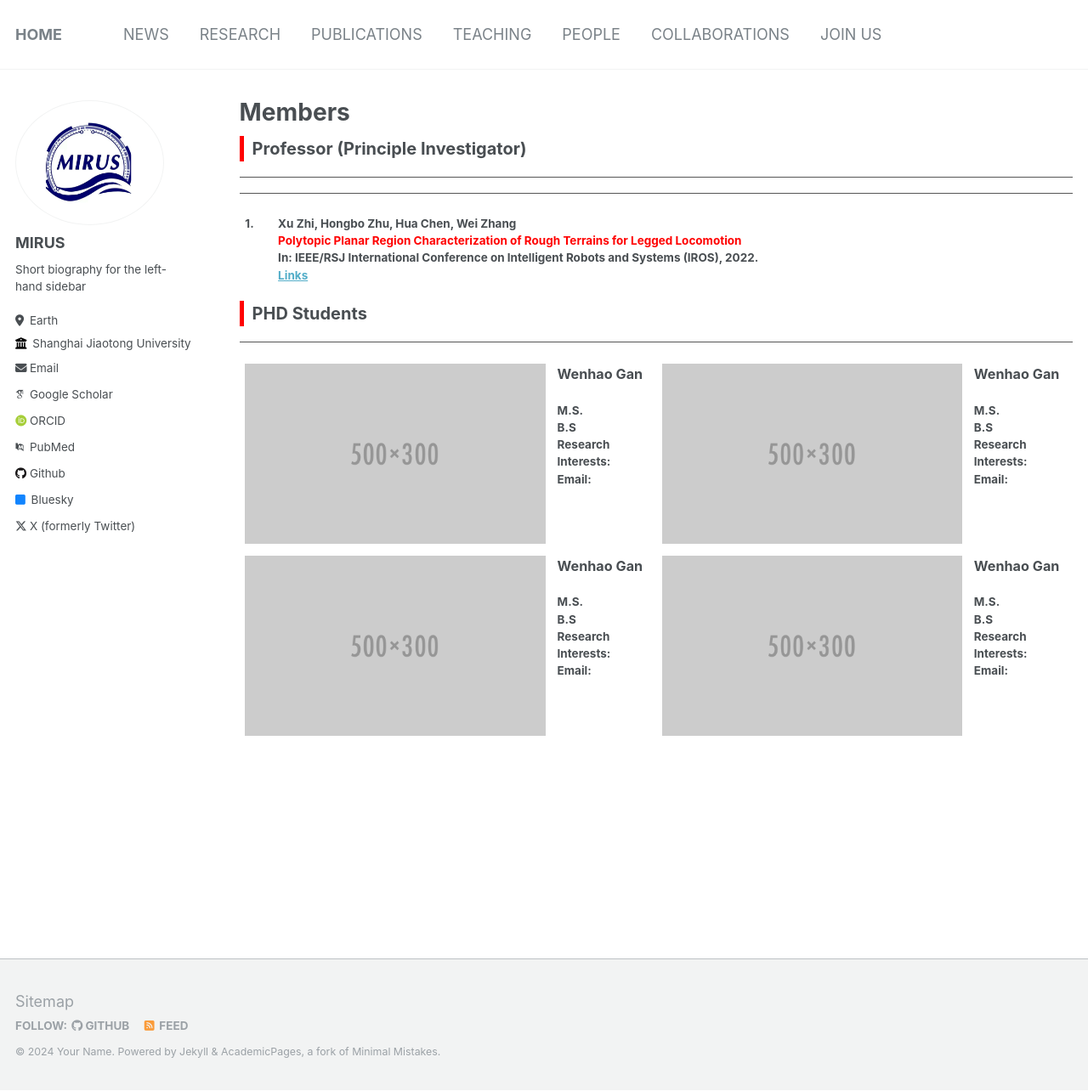
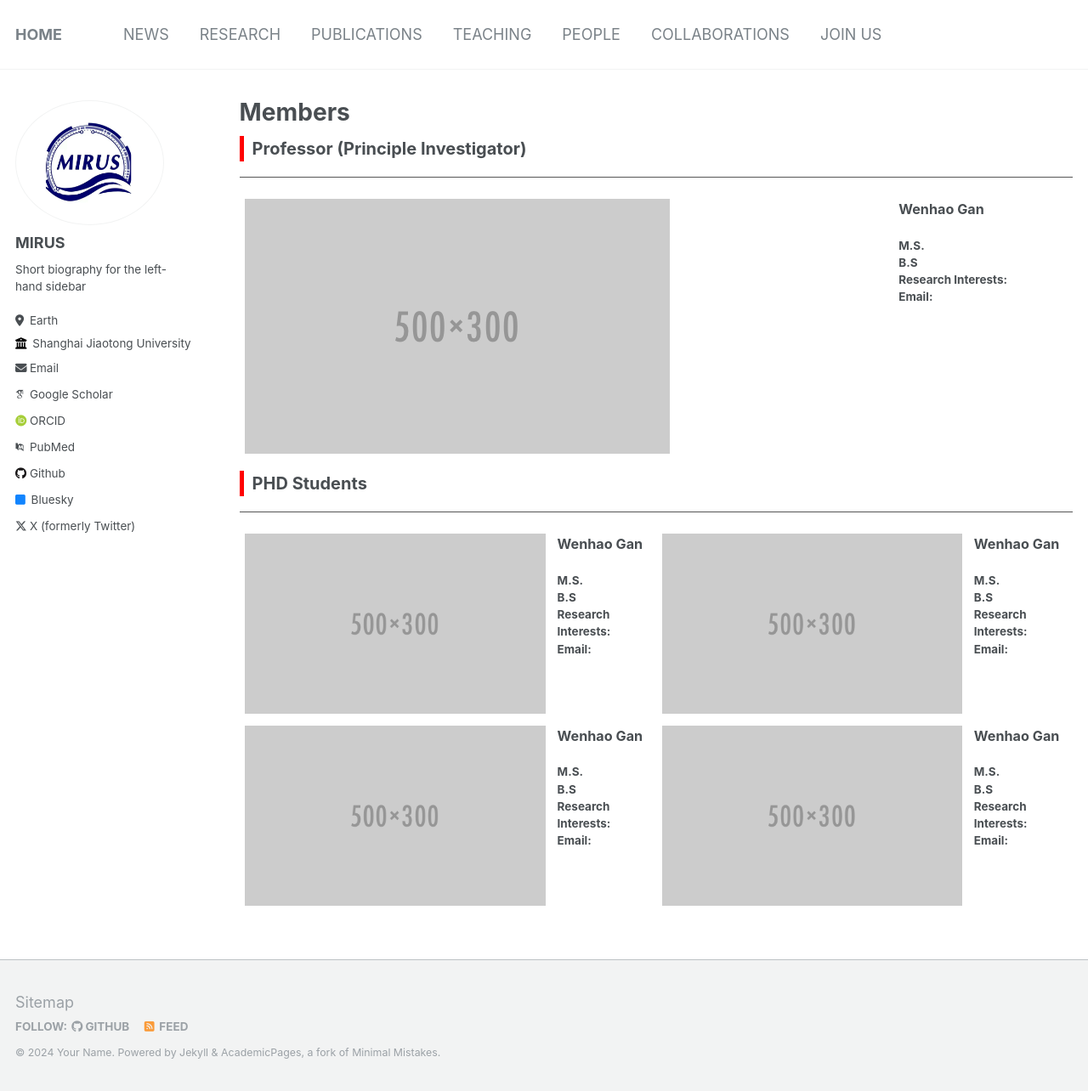
Before and after one commit to SJTU-MIRUS/MIRUS.github.io, a Jekyll site: the page built from _pages/people.md, in a window 1280 px wide and 1284 px high. Shown: the whole window at 85% size. Built offline with Jekyll 4.4.1, drawn with Linux system fonts in a browser that asks for light colours; some web fonts are replaced.

Commit message:
Update people.md

```diff
--- a/_pages/people.md
+++ b/_pages/people.md
@@ -10,16 +10,15 @@ author_profile: true
 </div>
 
 <hr style="height:1px;border:none;border-top:1px solid #555555;" />
-
-<hr style="height:1px;border:none;border-top:1px solid #555555;" />
 <table style="width: 100%; border: 0; border-collapse: collapse;">
   <tr>
-    <th style="border: 0;vertical-align: top">1.</th>
+    <th style="border: 0;vertical-align: top"><img src='../images/500x300.png'></th>
     <th style="border: 0;text-align: left;vertical-align: top;">
-    Xu Zhi, Hongbo Zhu, Hua Chen, Wei Zhang <br>
-    <span style="color: red;">Polytopic Planar Region Characterization of Rough Terrains for Legged Locomotion</span>  <br>
-    In: IEEE/RSJ International Conference on Intelligent Robots and Systems (IROS), 2022. <br>
-    <a href="https://www.baidu.com/">Links</a>
+    <span style="font-size: larger;">Wenhao Gan</span> <br><br>
+    <b>M.S.</b> <br>
+    <b>B.S</b> <br>
+    <b>Research Interests:</b> <br>
+    <b>Email:</b> <br>
     </th>
   </tr>
 </table>
```
